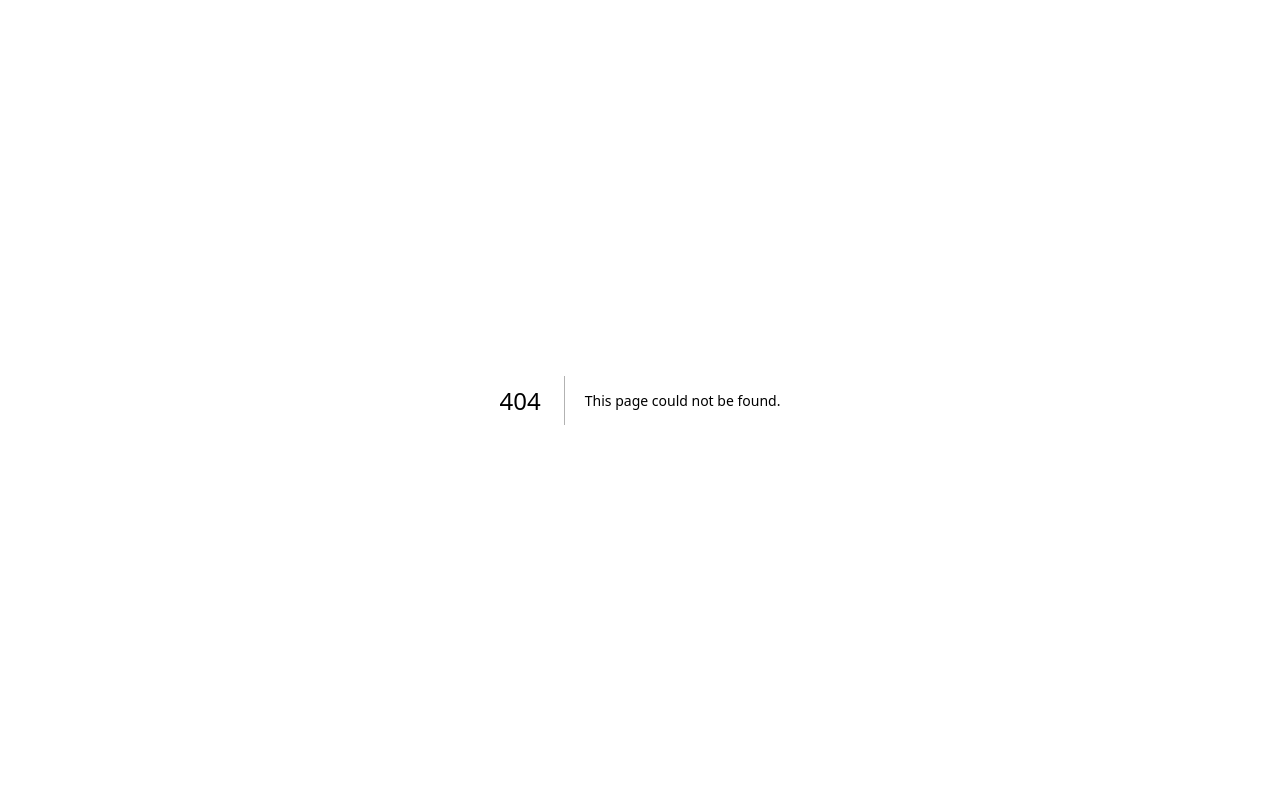
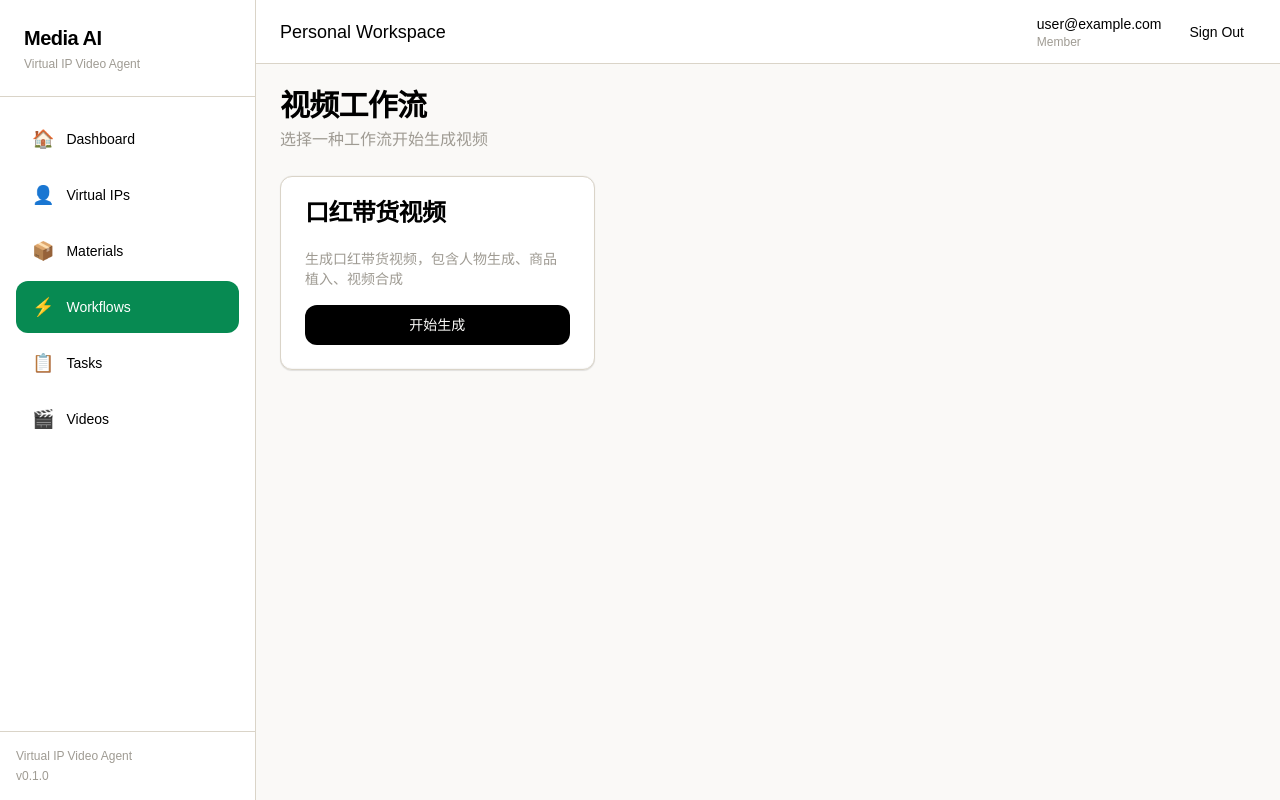
Before and after one commit to hotttao/media_ai, a Next.js app: page /workflows in a window 1280 px wide. Before the commit this address had no page. Built offline with nearby package versions, Linux system fonts and the light colour scheme; no server answers; the database is empty; sample sign-in values are in the browser's storage.

Commit message:
Task 6: Add workflow selection page and WorkflowCard component

```diff
--- /dev/null
+++ b/app/(app)/workflows/page.tsx
@@ -0,0 +1,42 @@
+// app/(app)/workflows/page.tsx
+import { redirect } from 'next/navigation'
+import { getServerSession } from 'next-auth'
+import { authOptions } from '@/foundation/lib/auth'
+import { getWorkflows } from '@/domains/workflow/service'
+import { WorkflowCard } from '@/components/workflow/WorkflowCard'
+import Link from 'next/link'
+import { Button } from '@/components/ui/button'
+
+export default async function WorkflowsPage() {
+  const session = await getServerSession(authOptions)
+  if (!session) {
+    redirect('/login')
+  }
+
+  const workflows = await getWorkflows()
+
+  return (
+    <div className="space-y-6">
+      <div>
+        <h1 className="text-3xl font-semibold tracking-tight">视频工作流</h1>
+        <p className="text-warm-silver mt-1">选择一种工作流开始生成视频</p>
+      </div>
+
+      <div className="grid grid-cols-1 md:grid-cols-2 lg:grid-cols-3 gap-4">
+        {workflows.map((workflow) => (
+          <WorkflowCard
+            key={workflow.code}
+            workflow={workflow}
+            href={`/workflows/${workflow.code}/wizard`}
+          />
+        ))}
+      </div>
+
+      {workflows.length === 0 && (
+        <div className="text-center py-12">
+          <p className="text-warm-silver">暂无可用工作流</p>
+        </div>
+      )}
+    </div>
+  )
+}
--- /dev/null
+++ b/components/workflow/WorkflowCard.tsx
@@ -0,0 +1,37 @@
+// components/workflow/WorkflowCard.tsx
+import Link from 'next/link'
+import { Card, CardContent, CardHeader, CardTitle } from '@/components/ui/card'
+import { Button } from '@/components/ui/button'
+
+interface WorkflowCardProps {
+  workflow: {
+    code: string
+    name: string
+    description?: string
+    nodeCount?: number
+  }
+  href: string
+}
+
+export function WorkflowCard({ workflow, href }: WorkflowCardProps) {
+  return (
+    <Link href={href}>
+      <Card className="hover:border-matcha-600 transition-colors cursor-pointer h-full">
+        <CardHeader>
+          <CardTitle>{workflow.name}</CardTitle>
+        </CardHeader>
+        <CardContent className="space-y-4">
+          {workflow.description && (
+            <p className="text-sm text-warm-silver">{workflow.description}</p>
+          )}
+          {workflow.nodeCount !== undefined && (
+            <p className="text-xs text-warm-silver">
+              {workflow.nodeCount} 个处理节点
+            </p>
+          )}
+          <Button className="w-full">开始生成</Button>
+        </CardContent>
+      </Card>
+    </Link>
+  )
+}
```
